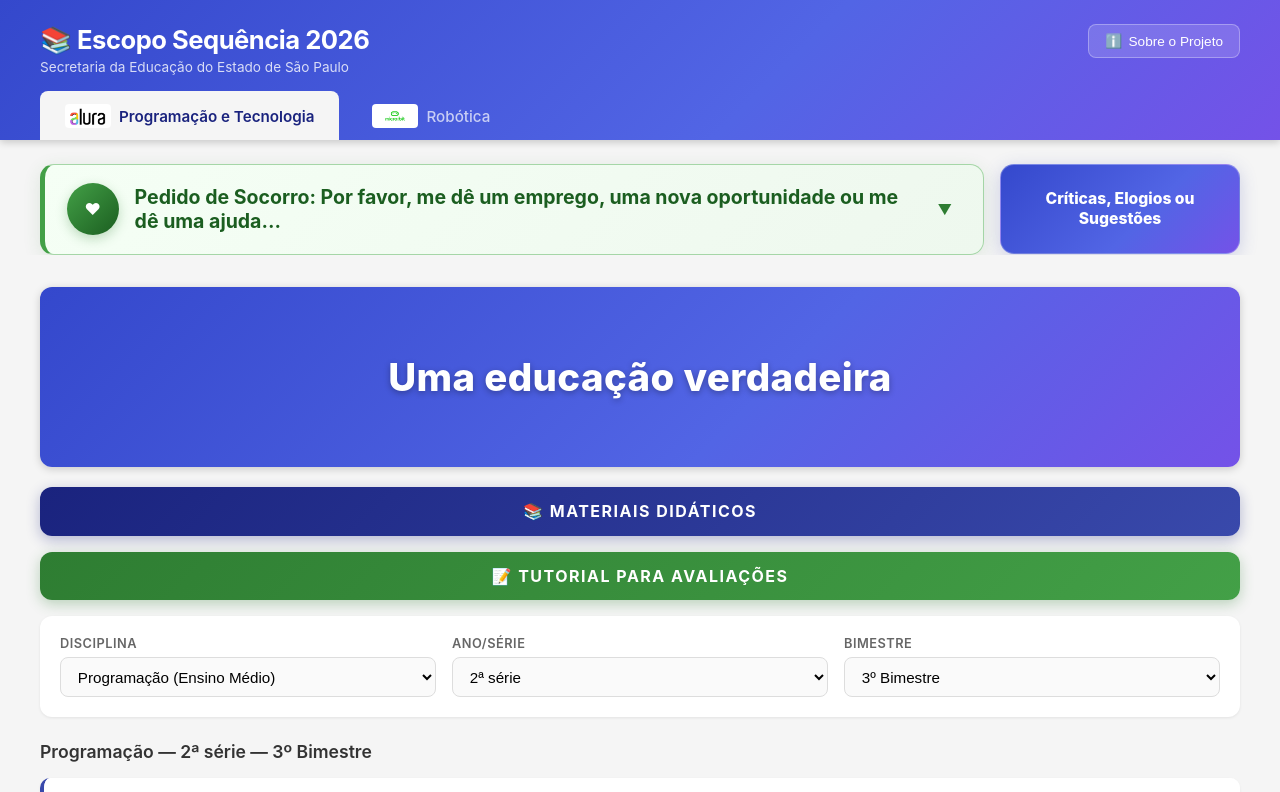
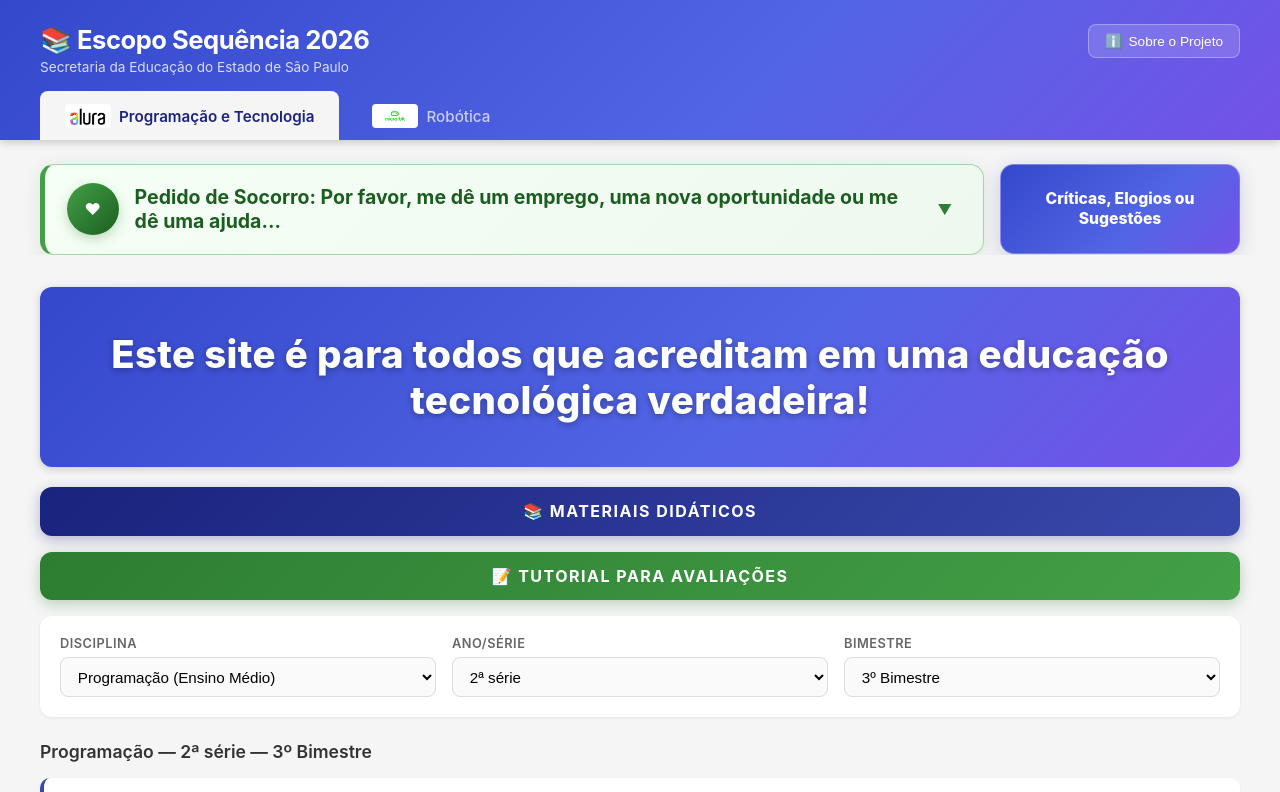
Before and after one commit to dansfisica85/Escopos-2026, an Angular app in the folder escopo-sequencia/: page /programacao in a window 1280 px wide. Shown: the top 792 px of the page. Built offline with nearby package versions, Linux system fonts and the light colour scheme.

Commit message:
Atualiza frase do cabeçalho

```diff
--- a/escopo-sequencia/src/app/pages/programacao/programacao.component.html
+++ b/escopo-sequencia/src/app/pages/programacao/programacao.component.html
@@ -1,6 +1,6 @@
 <div class="page-container">
   <div class="pec-header">
-    <p class="pec-name">Uma educação verdadeira</p>
+    <p class="pec-name">Este site é para todos que acreditam em uma educação tecnológica verdadeira!</p>
   </div>
   <a href="https://fiapcom-my.sharepoint.com/:p:/g/personal/thais_pianucci_alura_com_br/IQBdW2nvEaO_RIkfEUndp_0uAfRrnVZ92W52CtqJOCR_Xqo?rtime=XjfzVkln3kg" target="_blank" rel="noopener" class="materiais-didaticos-btn">
     📚 MATERIAIS DIDÁTICOS
--- a/escopo-sequencia/src/app/pages/robotica/robotica.component.html
+++ b/escopo-sequencia/src/app/pages/robotica/robotica.component.html
@@ -1,6 +1,6 @@
 <div class="page-container">
   <div class="pec-header">
-    <p class="pec-name">Uma educação verdadeira</p>
+    <p class="pec-name">Este site é para todos que acreditam em uma educação tecnológica verdadeira!</p>
   </div>
   <a href="https://www.canva.com/design/DAGJuYJXwic/fPuogXw4rwqr8OJMGU1kpg/edit" target="_blank" rel="noopener" class="materiais-didaticos-btn">
     📚 MANUAL DO KIT DE ROBÓTICA
```
